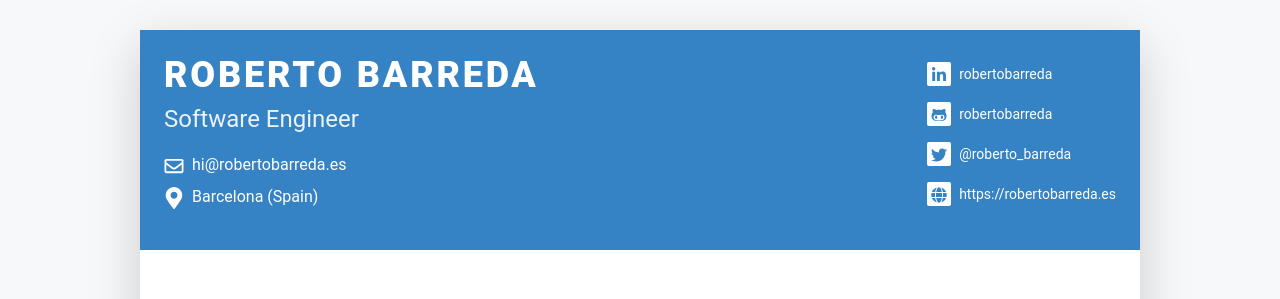
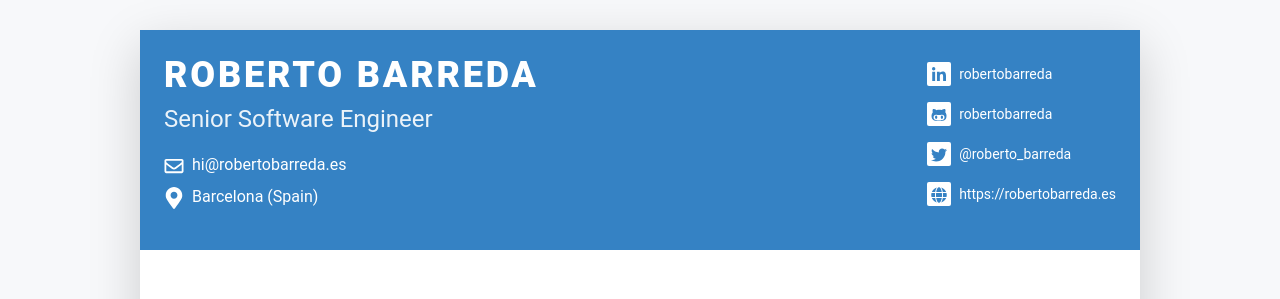
Before and after one commit to robertobarreda/robertobarreda.github.io, a Jekyll site: the page built from index.markdown, in a window 1280 px wide and 900 px high. Shown: the top 299 px of the window. Built offline with Jekyll 4.4.1, drawn with Linux system fonts in a browser that asks for light colours.

Commit message:
Update data.yml

```diff
--- a/_data/data.yml
+++ b/_data/data.yml
@@ -1,8 +1,8 @@
 header:
   title: My Resume
   author: Roberto Barreda
-  tagline: Software Engineer
-  description: Software Engineer | Cloud Development | Problem-Solver | Scalability | Observability | Cybersecurity
+  tagline: Senior Software Engineer
+  description: Senior Software Engineer | Cloud Development | Problem-Solver | Scalability | Observability | Cybersecurity
   location: Barcelona (Spain)
   avatar: profile.jpg
   email: hi@robertobarreda.es
```
